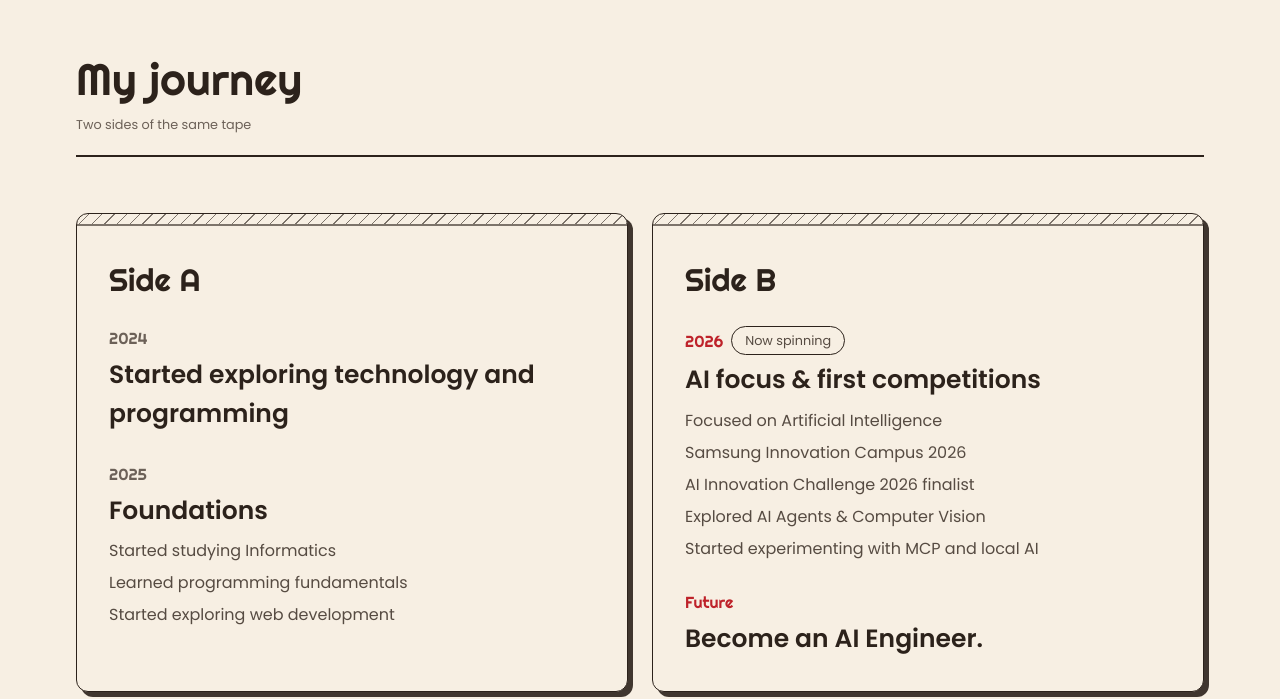
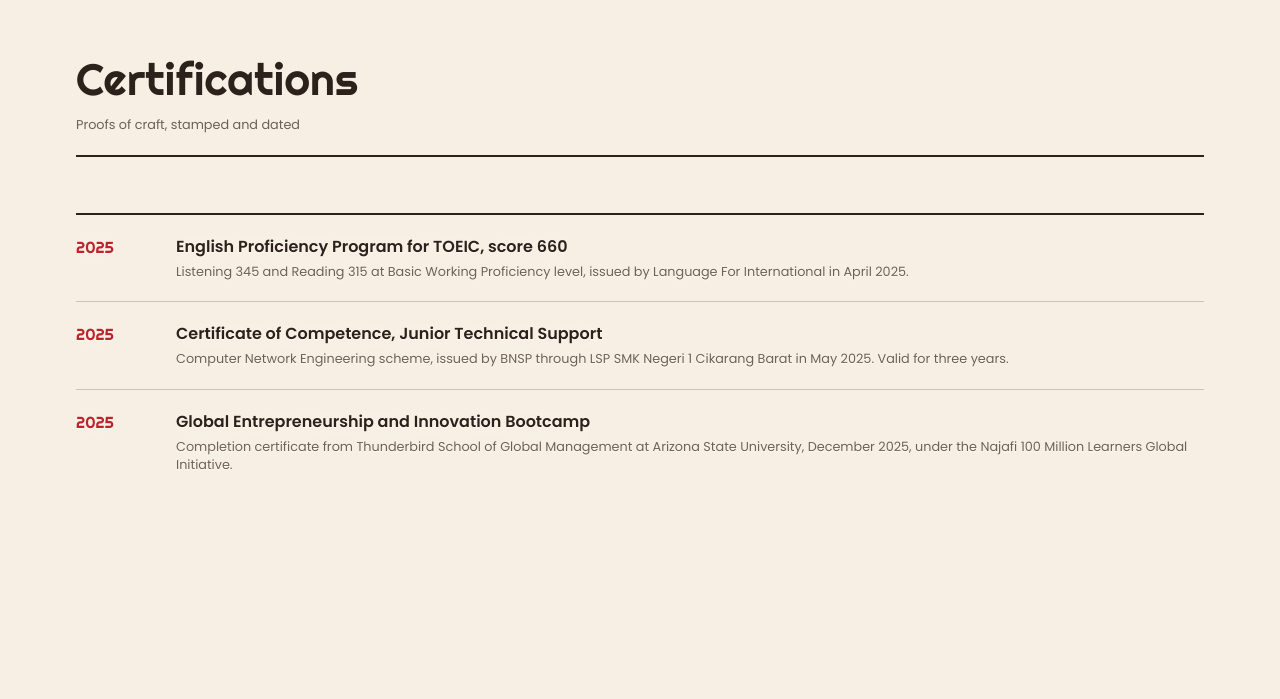
Before and after one commit to Ellbaayy/porto-GHBS, a Next.js app: page / in a window 1280 px wide. Shown: the part 5288-5987 px from the top of the page. Built offline with nearby package versions, Linux system fonts and the light colour scheme.

Commit message:
feat: certifications section from issued certificates

```diff
--- a/src/app/page.tsx
+++ b/src/app/page.tsx
@@ -4,6 +4,7 @@ import { About } from "@/components/About";
 import { TechStack } from "@/components/TechStack";
 import { Projects } from "@/components/Projects";
 import { Learning } from "@/components/Learning";
+import { Certifications } from "@/components/Certifications";
 import { Journey } from "@/components/Journey";
 import { Contact } from "@/components/Contact";
 
@@ -16,6 +17,7 @@ export default function HomePage() {
       <TechStack />
       <Projects />
       <Learning />
+      <Certifications />
       <Journey />
       <Contact />
     </>
--- /dev/null
+++ b/src/components/Certifications.tsx
@@ -0,0 +1,41 @@
+import { certifications } from "@/data/portfolio";
+import { Container } from "@/components/ui/Container";
+import { SectionHeader } from "@/components/ui/SectionHeader";
+import { Stagger } from "@/components/motion/Stagger";
+
+/**
+ * Certifications — proofs of craft, stamped and dated.
+ *
+ * A ledger-style list (year, title, issuer line), same voice as the
+ * Achievements block. No scene photo of its own: the section stays
+ * transparent over the passing panorama, with the peach region as the
+ * reduced-motion fallback. Every number here is read straight off the
+ * issued certificates.
+ */
+export function Certifications() {
+  return (
+    <section id="certifications" className="scene-host region-peach relative isolate overflow-hidden py-20 md:py-28">
+      <Container>
+        <SectionHeader title="Certifications" meta="Proofs of craft, stamped and dated" />
+
+        <Stagger className="border-t-2 border-ink" gap={0.1}>
+          <ul>
+            {certifications.map((c) => (
+              <li
+                key={c.title}
+                data-stagger-item
+                className="grid grid-cols-[80px_1fr] gap-5 items-start py-5 border-b border-rule last:border-b-0 text-safe"
+              >
+                <span className="font-display text-base text-accent tabular">{c.year}</span>
+                <div>
+                  <strong className="block text-base mb-1 text-ink">{c.title}</strong>
+                  <p className="m-0 text-muted text-sm">{c.desc}</p>
+                </div>
+              </li>
+            ))}
+          </ul>
+        </Stagger>
+      </Container>
+    </section>
+  );
+}
--- a/src/components/TopNav.tsx
+++ b/src/components/TopNav.tsx
@@ -8,6 +8,7 @@ const links = [
   { href: "#about", label: "About" },
   { href: "#tech", label: "Stack" },
   { href: "#projects", label: "Projects" },
+  { href: "#certifications", label: "Certifications" },
   { href: "#journey", label: "Journey" },
   { href: "#contact", label: "Contact" },
 ];
--- a/src/components/Turntable.tsx
+++ b/src/components/Turntable.tsx
@@ -14,7 +14,7 @@ import { getAudioElement, getAudioGraph } from "@/lib/audio";
  * section label keeps updating. Controls live in MusicPlayer.
  */
 const SIDE_A = new Set(["hero", "about", "tech"]);
-const SECTION_IDS = ["hero", "about", "tech", "projects", "learning", "journey", "contact"];
+const SECTION_IDS = ["hero", "about", "tech", "projects", "learning", "certifications", "journey", "contact"];
 const TICKS = 28;
 const SPIN_FACTOR = 0.08;
 
--- a/src/data/portfolio.ts
+++ b/src/data/portfolio.ts
@@ -128,6 +128,24 @@ export const achievements = [
   },
 ];
 
+export const certifications = [
+  {
+    year: "2025",
+    title: "English Proficiency Program for TOEIC, score 660",
+    desc: "Listening 345 and Reading 315 at Basic Working Proficiency level, issued by Language For International in April 2025.",
+  },
+  {
+    year: "2025",
+    title: "Certificate of Competence, Junior Technical Support",
+    desc: "Computer Network Engineering scheme, issued by BNSP through LSP SMK Negeri 1 Cikarang Barat in May 2025. Valid for three years.",
+  },
+  {
+    year: "2025",
+    title: "Global Entrepreneurship and Innovation Bootcamp",
+    desc: "Completion certificate from Thunderbird School of Global Management at Arizona State University, December 2025, under the Najafi 100 Million Learners Global Initiative.",
+  },
+];
+
 export const learning = [
   { area: "Artificial Intelligence", focus: "Machine learning & AI applications" },
   { area: "Python", focus: "AI, automation, and data processing" },
```
Also changed, not shown: 1 other file (tests, documents, lock files or other folders).
